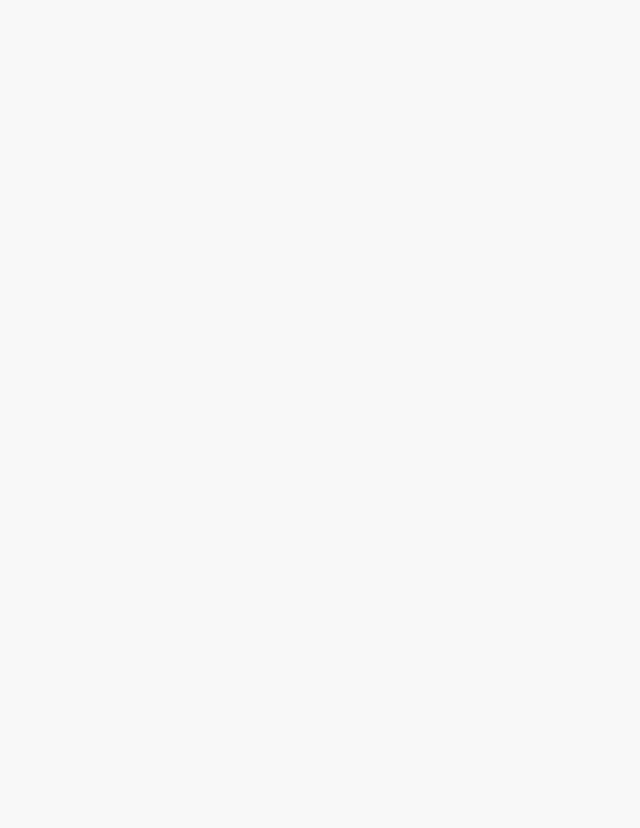
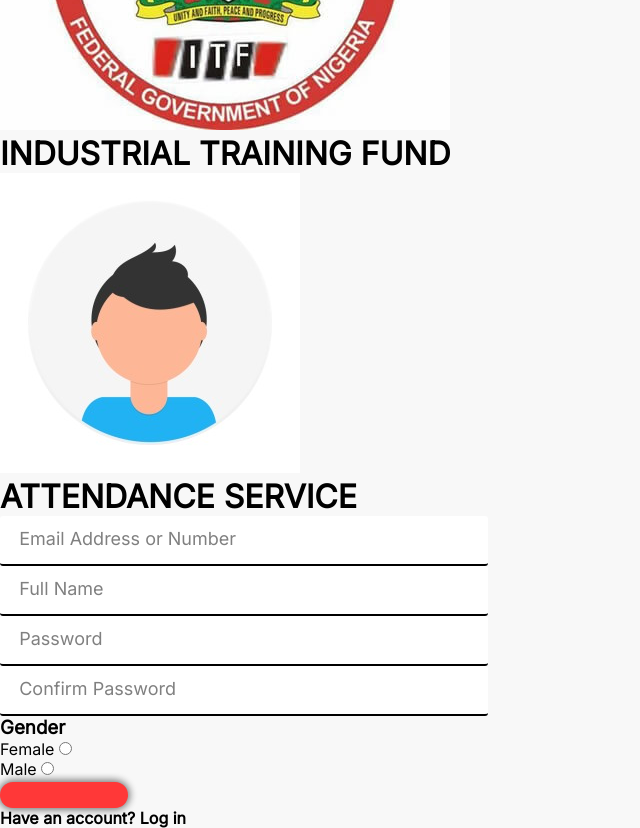
Before and after one commit to NECA-ITF/trainee-attendance, a React (Create React App) app: page / in a window 1280 px wide. Shown: the part 220-1048 px from the top of the page, without its empty margins (0-640 px from the left). Before the commit the page ends 800 px from the top, so only its background shows below. Built offline with nearby package versions, Linux system fonts and the light colour scheme.

Commit message:
feat: started creating form

```diff
--- a/src/App.js
+++ b/src/App.js
@@ -1,11 +1,13 @@
 import './App.css';
-import CustomButton from './components/customButton/CustomButton';
-import CustomInput from './components/customInput/CustomInput';
+// import CustomButton from './components/customButton/CustomButton';
+// import CustomInput from './components/customInput/CustomInput';
+import RegisterPage from './pages/registerPage/RegisterPage'
 function App() {
   return (
     <div className="App">
-        <CustomButton title= "Register" onClick={()=> console.log("clicked")}/>
-        <CustomInput placeholder= "Email"/>
+        {/* <CustomButton title= "Register" onClick={()=> console.log("clicked")}/>
+        <CustomInput placeholder= "Email"/> */}
+        <RegisterPage/>
     </div>
   );
 }
--- a/src/pages/registerPage/RegisterPage.jsx
+++ b/src/pages/registerPage/RegisterPage.jsx
@@ -1,9 +1,41 @@
 import React, { useState } from 'react';
 import CustomButton from '../../components/customButton/CustomButton';
 import CustomInput from '../../components/customInput/CustomInput';
+import './RegisterPage.css'
+import avatar from './images/avatar.jpeg'
+import logo from './images/logo.jpeg'
+import bg from './images/bg.jpeg'
 function RegisterPage() {
   return (
-    <div>RegisterPage</div>
+    <div>
+      <div className='form-div'>
+        <form action="">
+          <div className='logo/h1-div'>
+            <img src={logo} alt="logo" />
+            <h1>INDUSTRIAL TRAINING FUND</h1>
+          </div>
+          <img src={avatar} alt="avatar" />
+          <h1>ATTENDANCE SERVICE</h1>
+          <div className='custom-input'>
+            <CustomInput placeholder="Email Address or Number" width={450} /><br />
+            <CustomInput placeholder="Full Name" width={450}/><br />
+            <CustomInput placeholder="Password" width={450}/><br />
+            <CustomInput placeholder="Confirm Password" width={450}/>
+          </div>
+
+          <h3>Gender</h3>
+          <div className='gender-div'>
+            <div className='female'>Female <input type='radio' name='terms'/></div>
+            <div className='male'>Male <input type='radio' name='terms'/></div>
+          </div>
+          <div className='custom-button'>
+            <CustomButton placeholder='Sign Up' width={400}/>
+          </div>
+
+          <h4>Have an account? <span>Log in</span></h4>
+        </form>
+      </div>
+    </div>
   );
 }
 
```
